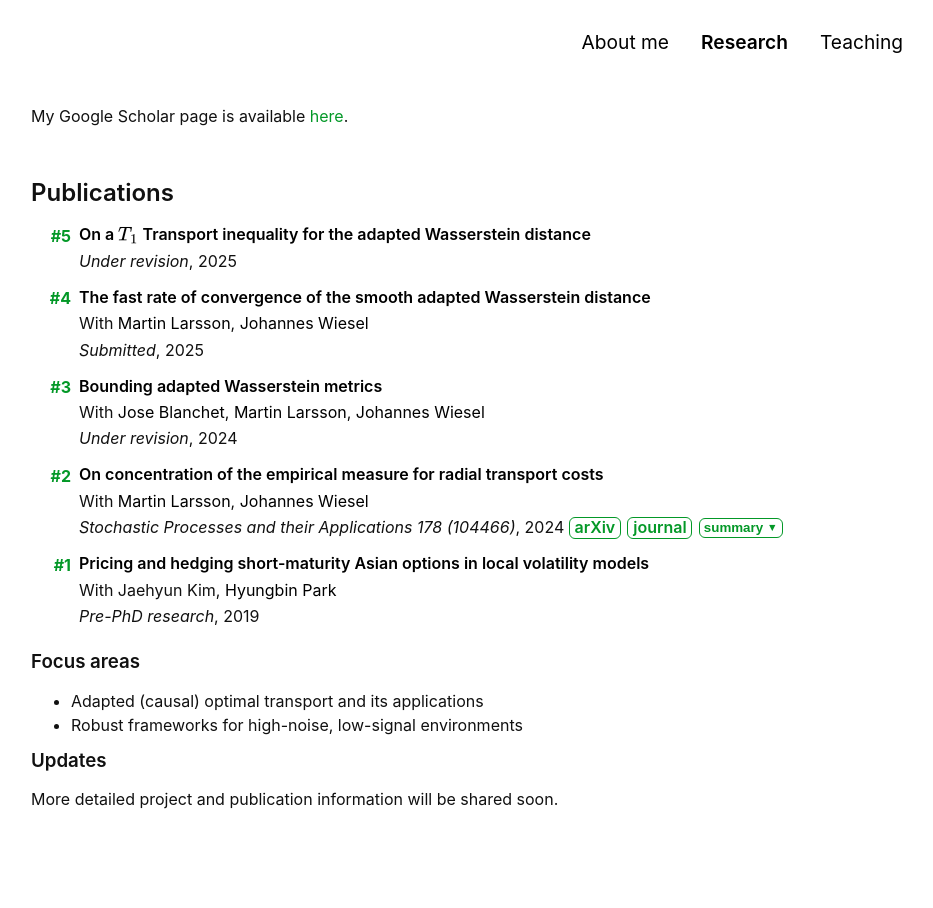
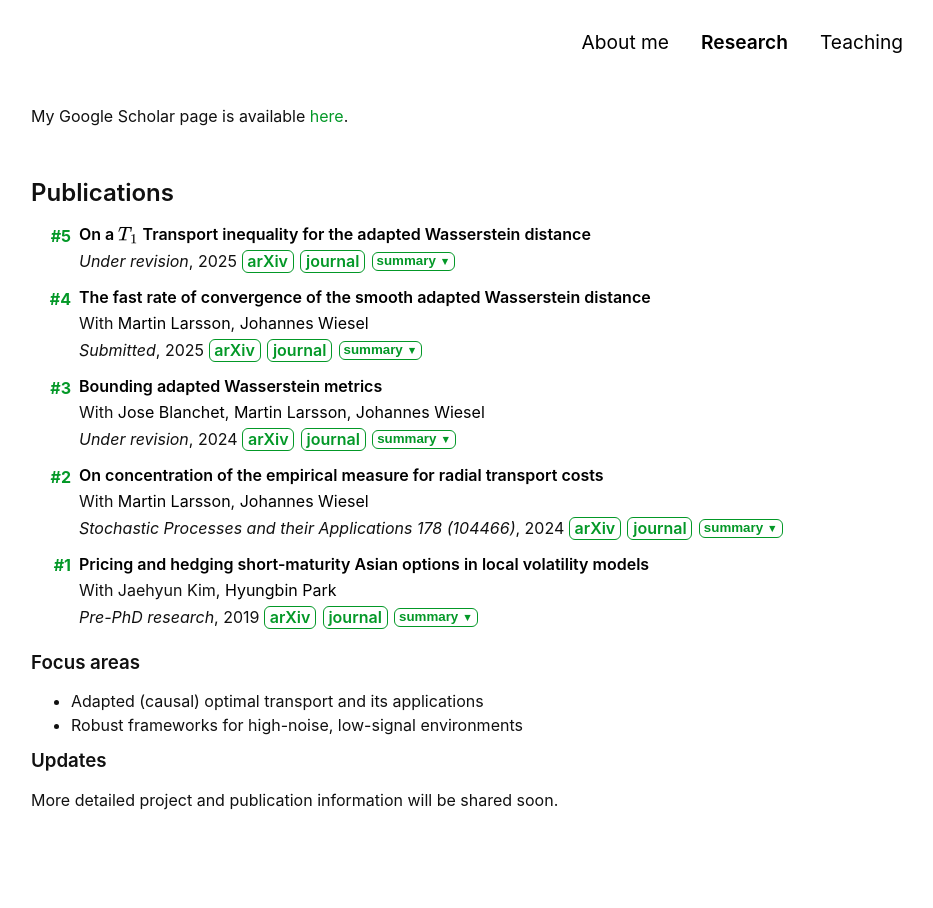
Before and after one commit to Jonghwap/Jonghwap.github.io, a Jekyll site: the page built from research.md, in a window 1280 px wide. Shown: the whole page, without its empty margins (209-1142 px from the left). Built offline with Jekyll 4.4.1, drawn with Linux system fonts in a browser that asks for light colours; a style sheet for code colours, icons or effects is not loaded.

Commit message:
Update publication_list.html

```diff
--- a/_includes/publication_list.html
+++ b/_includes/publication_list.html
@@ -23,9 +23,12 @@
       {% endif %}
       <div class="publication-meta">
         <em>{{ pub.journal }}</em>, {{ pub.year }}
-        {% assign has_journal_url = pub.journal_url and pub.journal_url != '' and pub.journal_url != empty %}
-        {% assign has_arxiv = pub.arxiv and pub.arxiv != '' and pub.arxiv != empty %}
-        {% assign has_abstract = pub.abstract and pub.abstract != '' and pub.abstract != empty %}
+        {% assign arxiv_link = pub.arxiv | to_s | strip %}
+        {% assign journal_link = pub.journal_url | to_s | strip %}
+        {% assign abstract_text = pub.abstract | to_s | strip %}
+        {% assign has_journal_url = journal_link != '' %}
+        {% assign has_arxiv = arxiv_link != '' %}
+        {% assign has_abstract = abstract_text != '' %}
         {% assign show_link_row = has_journal_url or has_arxiv or has_abstract %}
         {% assign abstract_id = pub.title | append: '-' | append: forloop.index0 | slugify | prepend: 'abstract-' %}
         {% if show_link_row %}
```
